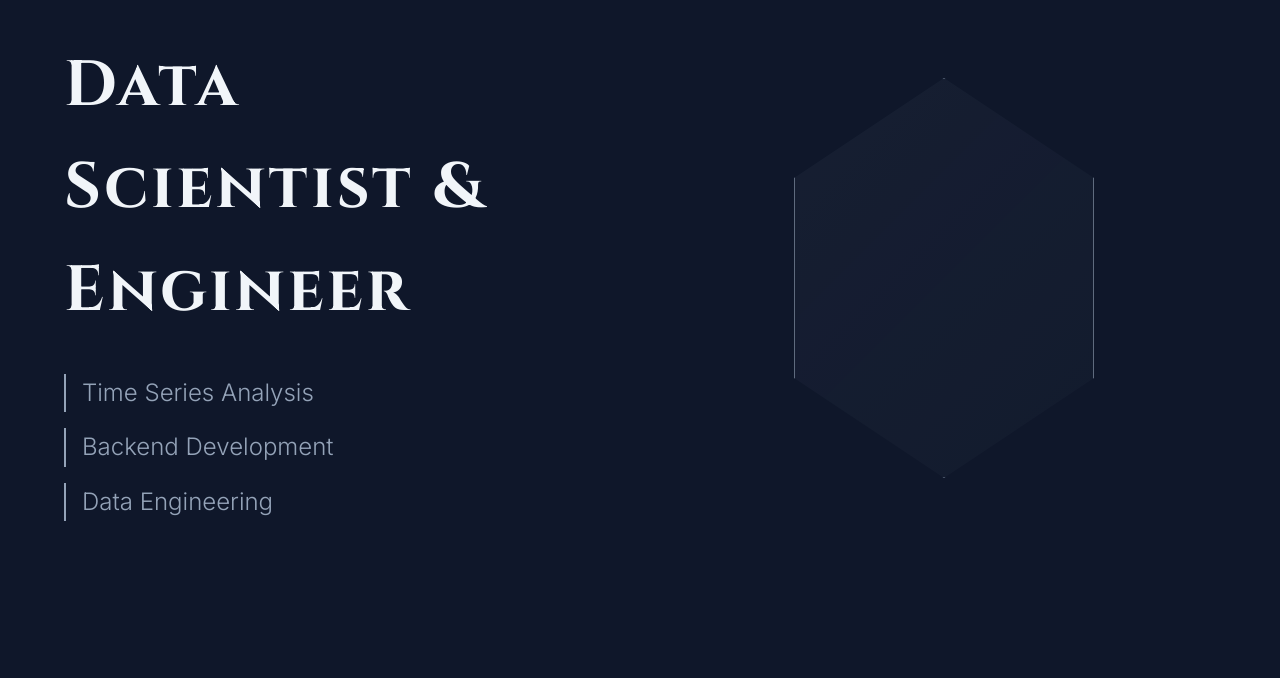
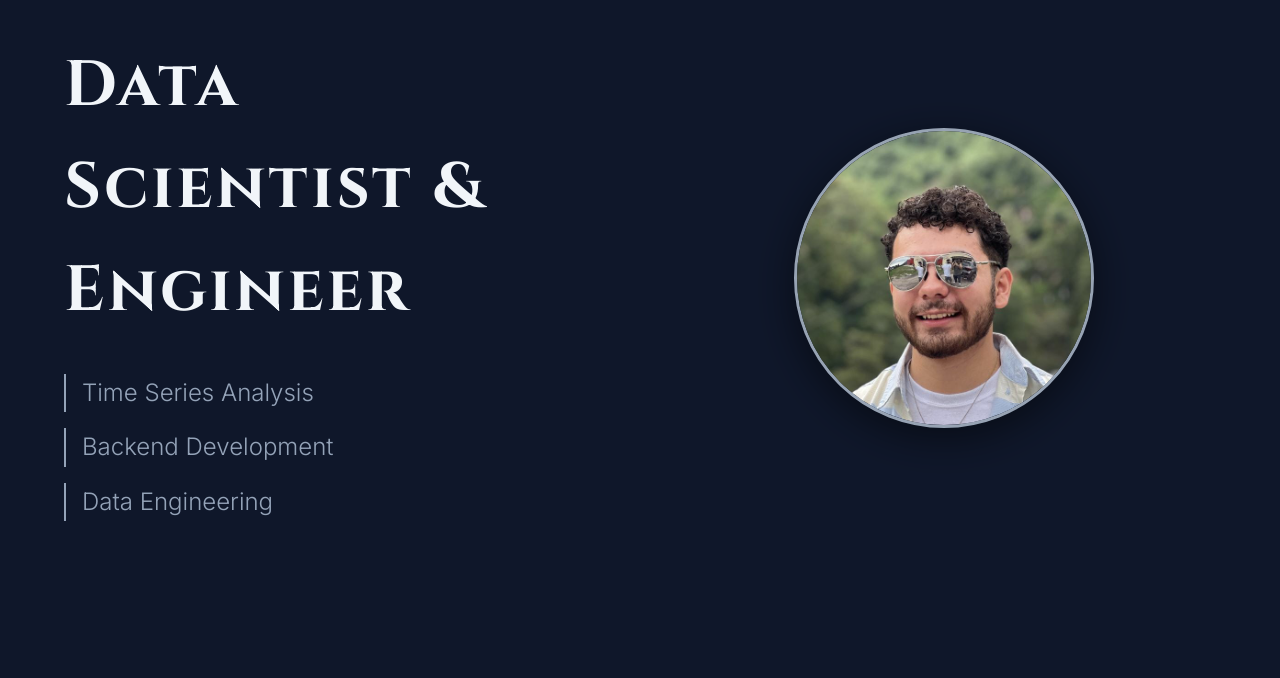
Before and after one commit to RosalesSilvestre/CV_page, a plain HTML site: page index.html in a window 1280 px wide. Shown: the part 122-800 px from the top of the page. Drawn offline with Linux system fonts and the light colour scheme.

Commit message:
Adds profile picture"

```diff
--- a/index.html
+++ b/index.html
@@ -21,7 +21,7 @@
             </div>
         </div>
         <div class="hero-visual">
-            <div class="geometric-shape"></div>
+            <img src="assets/img/profile_picture/profile_picture.jpeg" alt="Daniel Silvestre" class="profile-picture">
         </div>
     </section>
 
--- a/styles.css
+++ b/styles.css
@@ -79,19 +79,22 @@ h1, h2, h3 {
     position: relative;
 }
 
-.geometric-shape {
+.profile-picture {
     width: 300px;
-    height: 400px;
-    background: linear-gradient(135deg, rgba(148, 163, 184, 0.1) 0%, rgba(148, 163, 184, 0.05) 100%);
-    border: 1px solid var(--accent-subtle);
-    clip-path: polygon(50% 0%, 100% 25%, 100% 75%, 50% 100%, 0% 75%, 0% 25%);
-    opacity: 0.6;
+    height: 300px;
+    border-radius: 50%;
+    object-fit: cover;
+    border: 3px solid var(--accent-subtle);
+    box-shadow: 0 10px 40px rgba(0, 0, 0, 0.5);
     transition: all 0.5s ease;
+    filter: grayscale(20%);
 }
 
-.geometric-shape:hover {
-    opacity: 0.8;
+.profile-picture:hover {
     transform: scale(1.05);
+    border-color: var(--accent-gold);
+    box-shadow: 0 15px 50px rgba(212, 175, 55, 0.3);
+    filter: grayscale(0%);
 }
 
 /* Section Styles */
@@ -460,9 +463,9 @@ section {
         margin-top: 2rem;
     }
 
-    .geometric-shape {
+    .profile-picture {
         width: 200px;
-        height: 250px;
+        height: 200px;
     }
 
     section {
```
Also changed, not shown: assets/img/profile_picture/profile_picture.jpeg (added).
